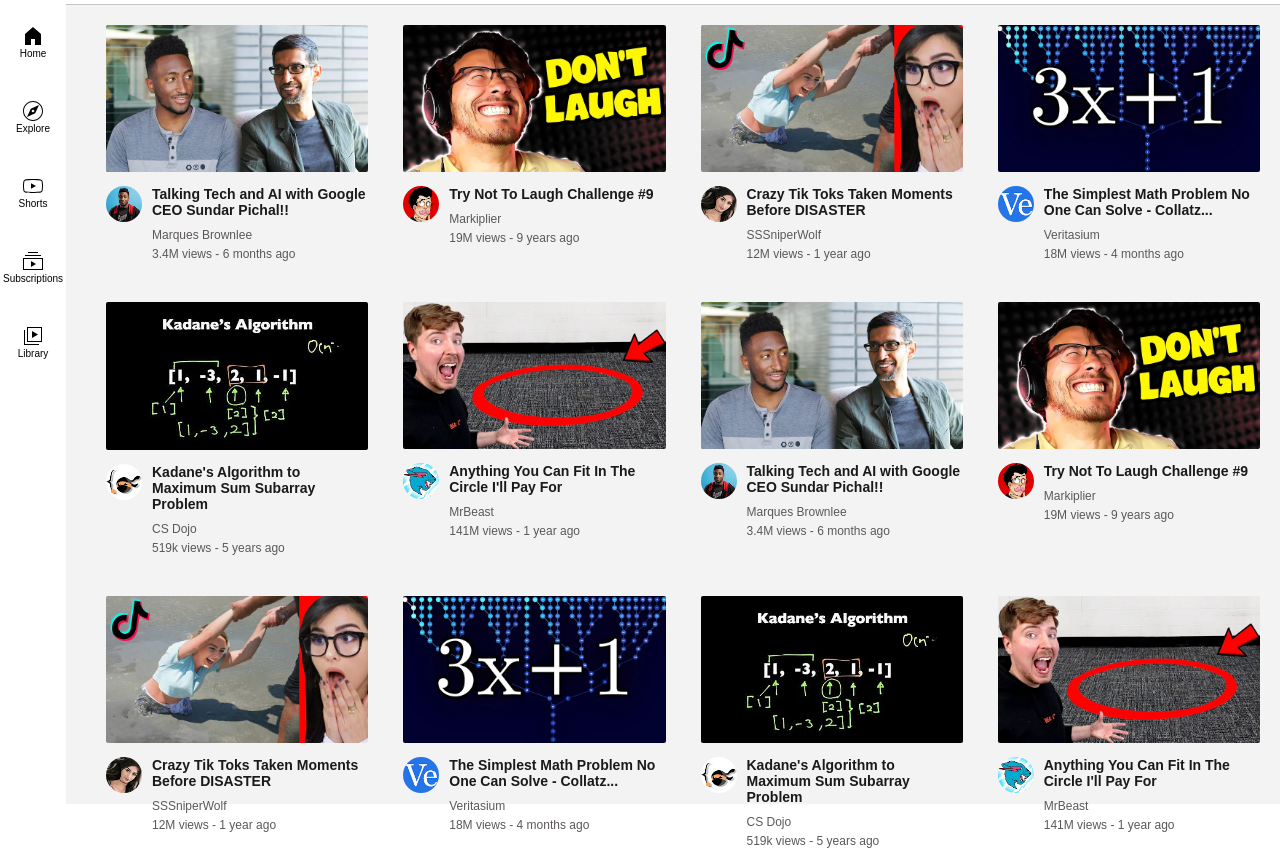
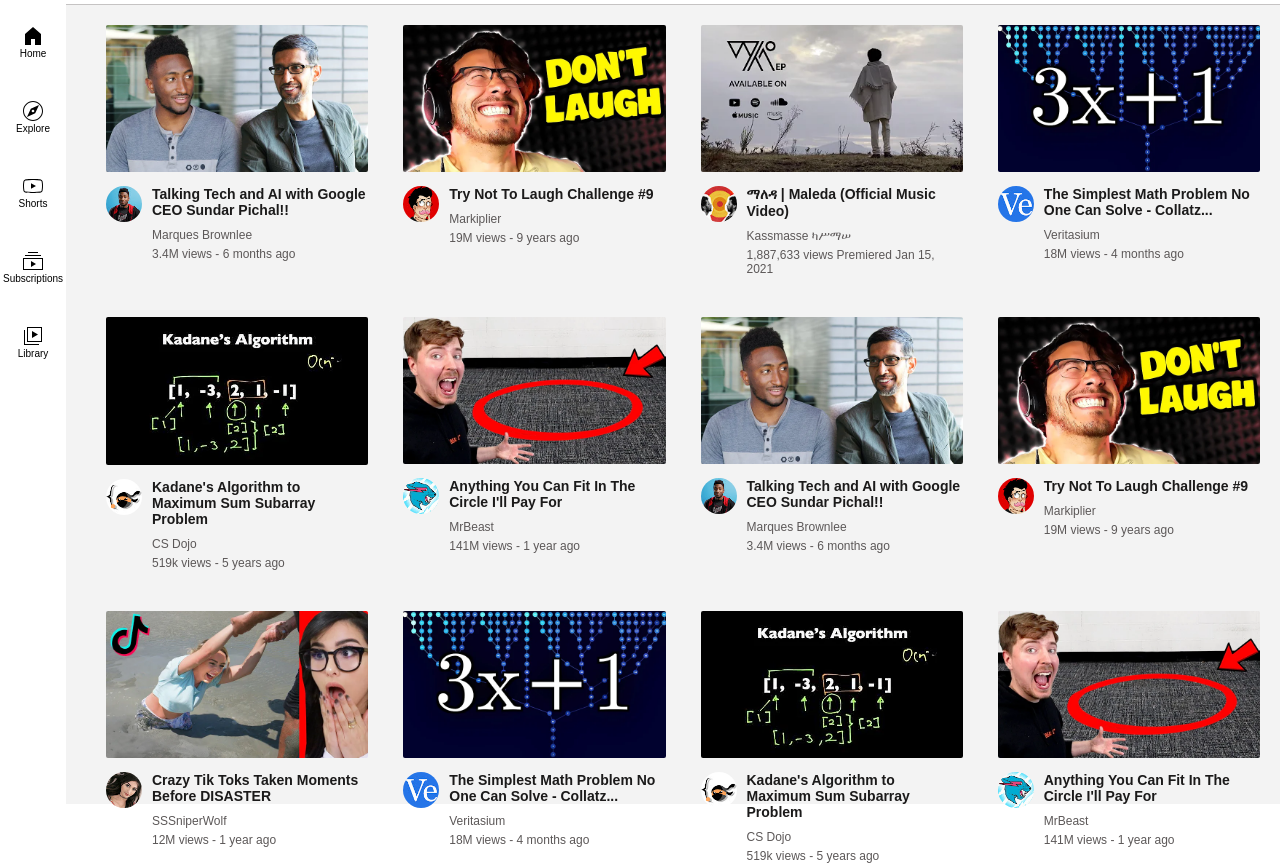
Before and after one commit to kirubelKinfe/youtubeClone.io, a plain HTML site: page index.html in a window 1280 px wide. Shown: the part 51-919 px from the top of the page. Drawn offline with Linux system fonts and the light colour scheme.

Commit message:
change channel info

```diff
--- a/index.html
+++ b/index.html
@@ -95,13 +95,16 @@
 
     </div>
     <div class="video-preview">
-      <a id="vd3" href="playVideo.html"><img src="thumbnails/thumbnail-3.webp" alt="" class="thumbnail"></a>
+      <a id="vd3" href="playVideo.html"><img src="thumbnails/thumbnail-7.webp" class="thumbnail"></a>
       <div class="video">
-        <img src="channel-pictures/channel-3.jpeg" alt="" class="channel-icon">
+        <img src="channel-pictures/channels4_profile.jpg" alt="" class="channel-icon">
         <div class="video-details">
-          <a id="vd3" href="playVideo.html"><div class="video-title">Crazy Tik Toks Taken Moments Before DISASTER</div></a>
-          <div class="video-description">SSSniperWolf</div>
-          <div class="video-status">12M views - 1 year ago</div>
+          <a id="vd3" href="playVideo.html"><div class="video-title">ማለዳ | Maleda (Official Music Video)</div></a>
+          <div class="video-description">Kassmasse ካሥማሠ
+</div>
+          <div class="video-status">1,887,633 views
+          Premiered Jan 15, 2021
+</div>
         </div>
 
       </div>
```
Also changed, not shown: playVideo.html (+1 -30 lines), thumbnails/thumbnail-7.webp (added).
